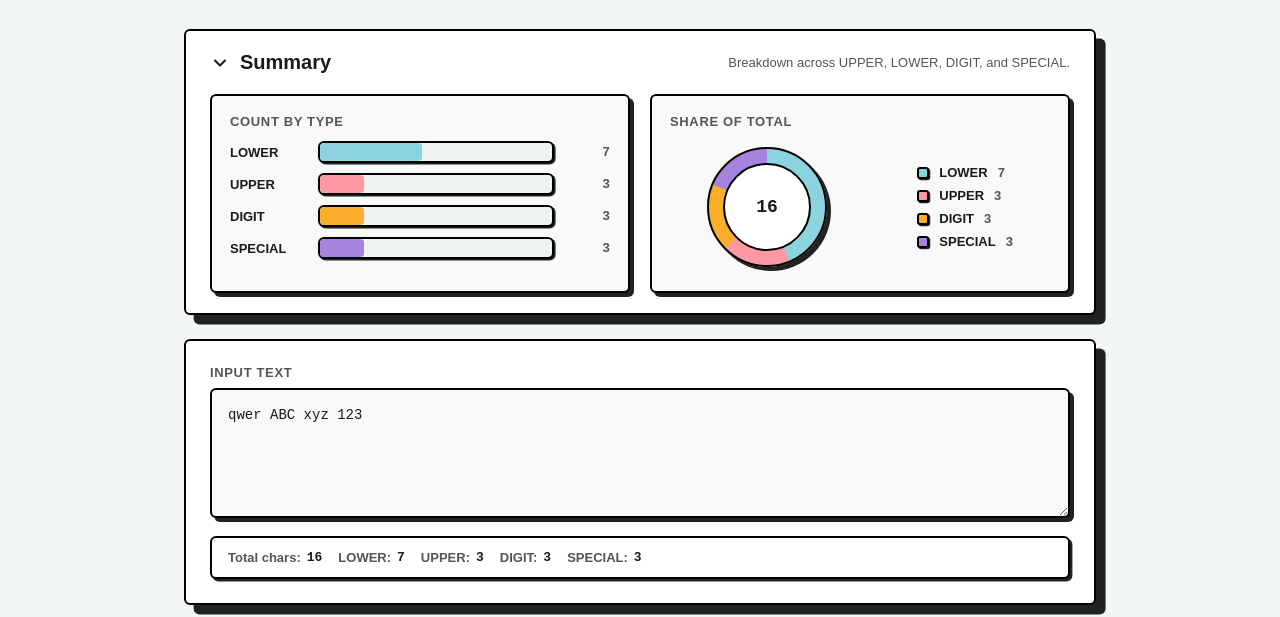
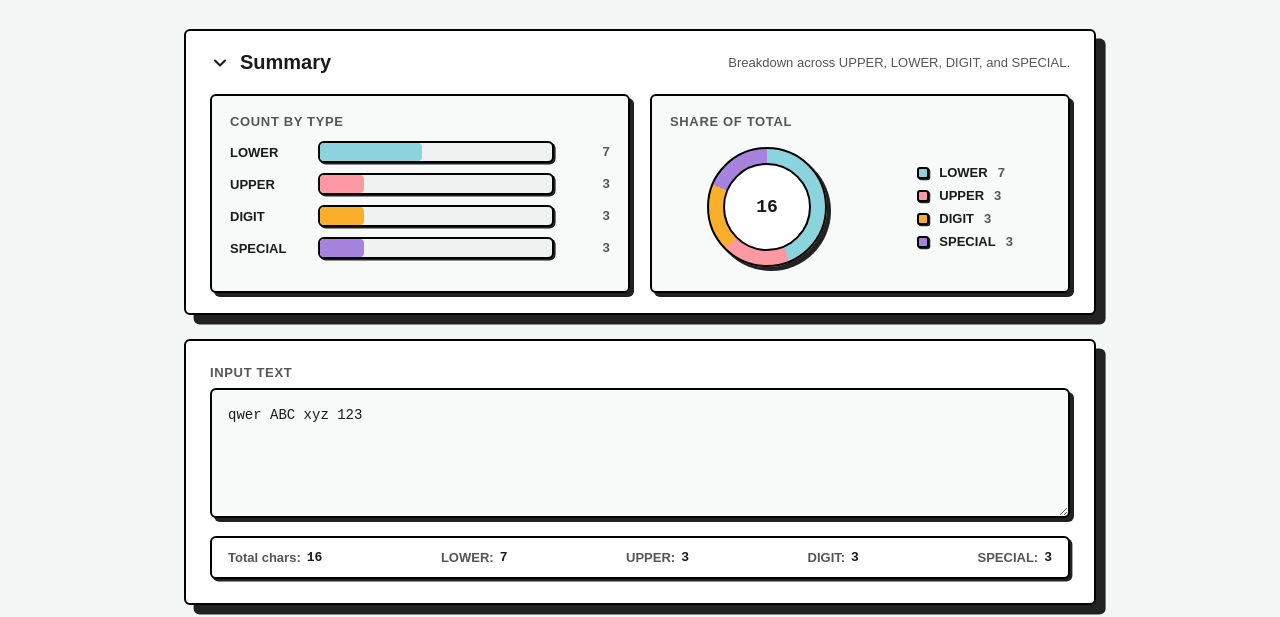
Before and after one commit to alifadwitiyap/unword, a plain HTML site: page index.html in a window 1280 px wide. Shown: the part 216-833 px from the top of the page. Drawn offline with Linux system fonts and the light colour scheme; a web font is replaced by a local one.

Commit message:
fix(ui): distribute input stats bar fully via space-between to look full and spread out

```diff
--- a/assets/css/style.css
+++ b/assets/css/style.css
@@ -231,7 +231,8 @@ textarea:focus {
   border-radius: var(--radius);
   box-shadow: var(--shadow-sm);
   display: flex;
-  gap: 16px;
+  justify-content: space-between;
+  gap: 8px;
   font-size: 13px;
   font-weight: 600;
   color: var(--muted);
```
